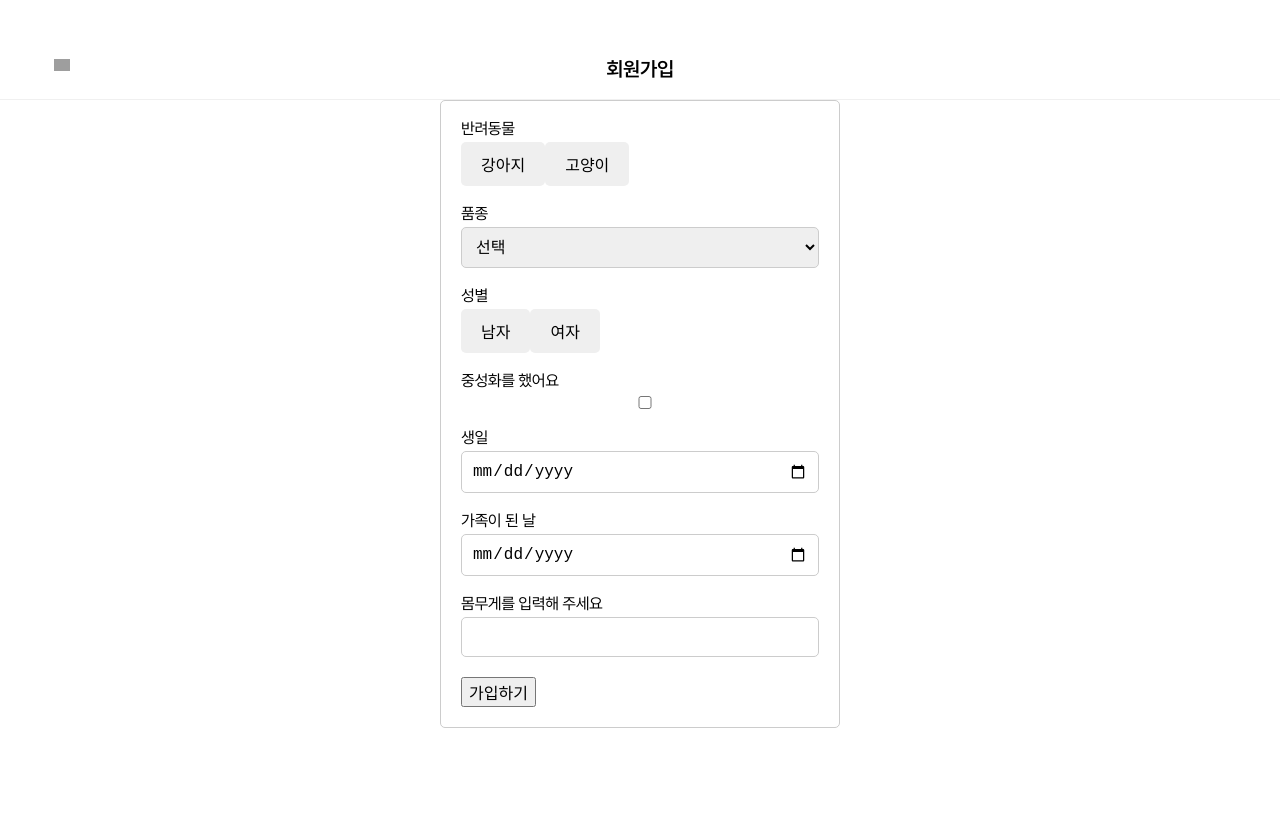
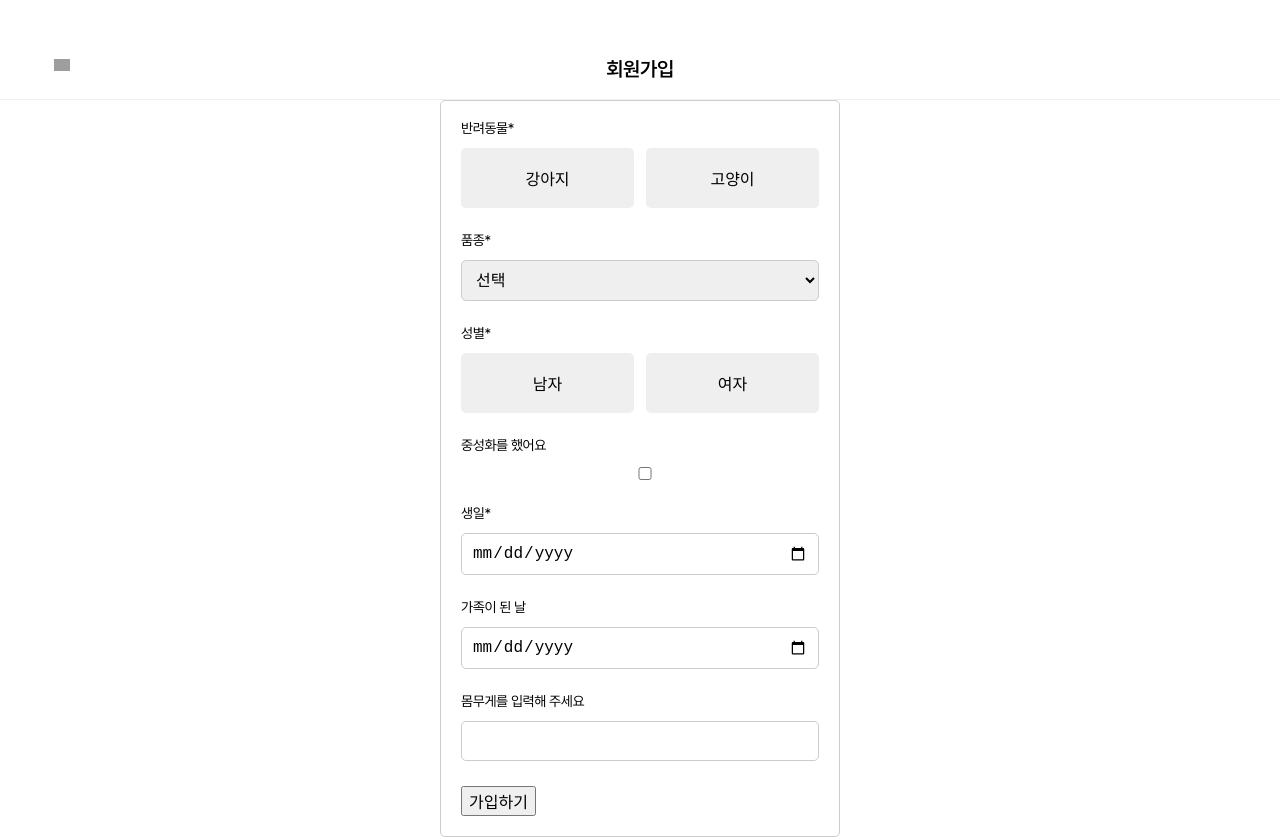
Before and after one commit to petD-ary/petDiary, a Next.js app: page /petAccount in a window 1280 px wide. Before the commit the page ends 800 px from the top, so only its background shows below. Built offline with nearby package versions, Linux system fonts and the light colour scheme; grey boxes are pictures that could not be loaded.

Commit message:
design: 반려동물입력 기본 폼

```diff
--- a/app/components/PetAccount/Heading/PetForm.tsx
+++ b/app/components/PetAccount/Heading/PetForm.tsx
@@ -1,8 +1,5 @@
 "use client";
 
-import GenderTypeButton from "@/components/Login/Heading/GenderTypeButton";
-
-import PetTypeButton from "@/components/Login/Heading/PetTypeButton copy";
 import TypeButton from "@/components/Login/Heading/TypeButton";
 import React, { useState } from "react";
 import styled from "styled-components";
@@ -17,15 +14,21 @@ const FormContainer = styled.div`
 
 const SelectBox = styled.div`
   display: flex;
-  flex: 1;
+  gap: 12px;
+  > * {
+    flex: 1;
+    height: 60px;
+    border-radius: 8px;
+  }
 `;
 
 const FormGroup = styled.div`
-  margin-bottom: 20px;
+  margin-bottom: 25px;
 
   label {
     display: block;
-    margin-bottom: 5px;
+    margin-bottom: 13px;
+    font-size: 14px;
   }
 
   select,
@@ -82,7 +85,7 @@ export const PetForm = () => {
     <FormContainer>
       <form onSubmit={handleSubmit}>
         <FormGroup>
-          <label>반려동물</label>
+          <label>반려동물*</label>
           <SelectBox>
             <TypeButton type="강아지" selectedType={petType} setType={setPetType} />
             <TypeButton type="고양이" selectedType={petType} setType={setPetType} />
@@ -90,7 +93,7 @@ export const PetForm = () => {
         </FormGroup>
 
         <FormGroup>
-          <label>품종</label>
+          <label>품종*</label>
           <select value={breed} onChange={(e) => setBreed(e.target.value)}>
             <option value="">선택</option>
             <option value="푸들">푸들</option>
@@ -100,25 +103,11 @@ export const PetForm = () => {
         </FormGroup>
 
         <FormGroup>
-          <label>성별</label>
-          <div>
+          <label>성별*</label>
+          <SelectBox>
             <TypeButton type="남자" selectedType={gender} setType={setGender} />
             <TypeButton type="여자" selectedType={gender} setType={setGender} />
-            {/* <button
-              type="button"
-              onClick={() => setGender("수컷")}
-              className={gender === "수컷" ? "active" : ""}
-            >
-              남자
-            </button>
-            <button
-              type="button"
-              onClick={() => setGender("암컷")}
-              className={gender === "암컷" ? "active" : ""}
-            >
-              여자
-            </button> */}
-          </div>
+          </SelectBox>
         </FormGroup>
 
         <FormGroup>
@@ -127,7 +116,7 @@ export const PetForm = () => {
         </FormGroup>
 
         <FormGroup>
-          <label>생일</label>
+          <label>생일*</label>
           <input type="date" value={birthday} onChange={(e) => setBirthday(e.target.value)} />
         </FormGroup>
 
--- a/package.json
+++ b/package.json
@@ -9,6 +9,7 @@
     "lint": "next lint"
   },
   "dependencies": {
+    "babel-plugin-styled-components": "^2.1.4",
     "firebase": "^10.5.0",
     "next": "13.5.4",
     "react": "^18",
```
Also changed, not shown: app/components/Login/Heading/GenderTypeButton.tsx (deleted, +0 -21 lines), app/components/Login/Heading/PetTypeButton copy.tsx (deleted, +0 -21 lines), 1 other file (tests, documents, lock files or other folders).
